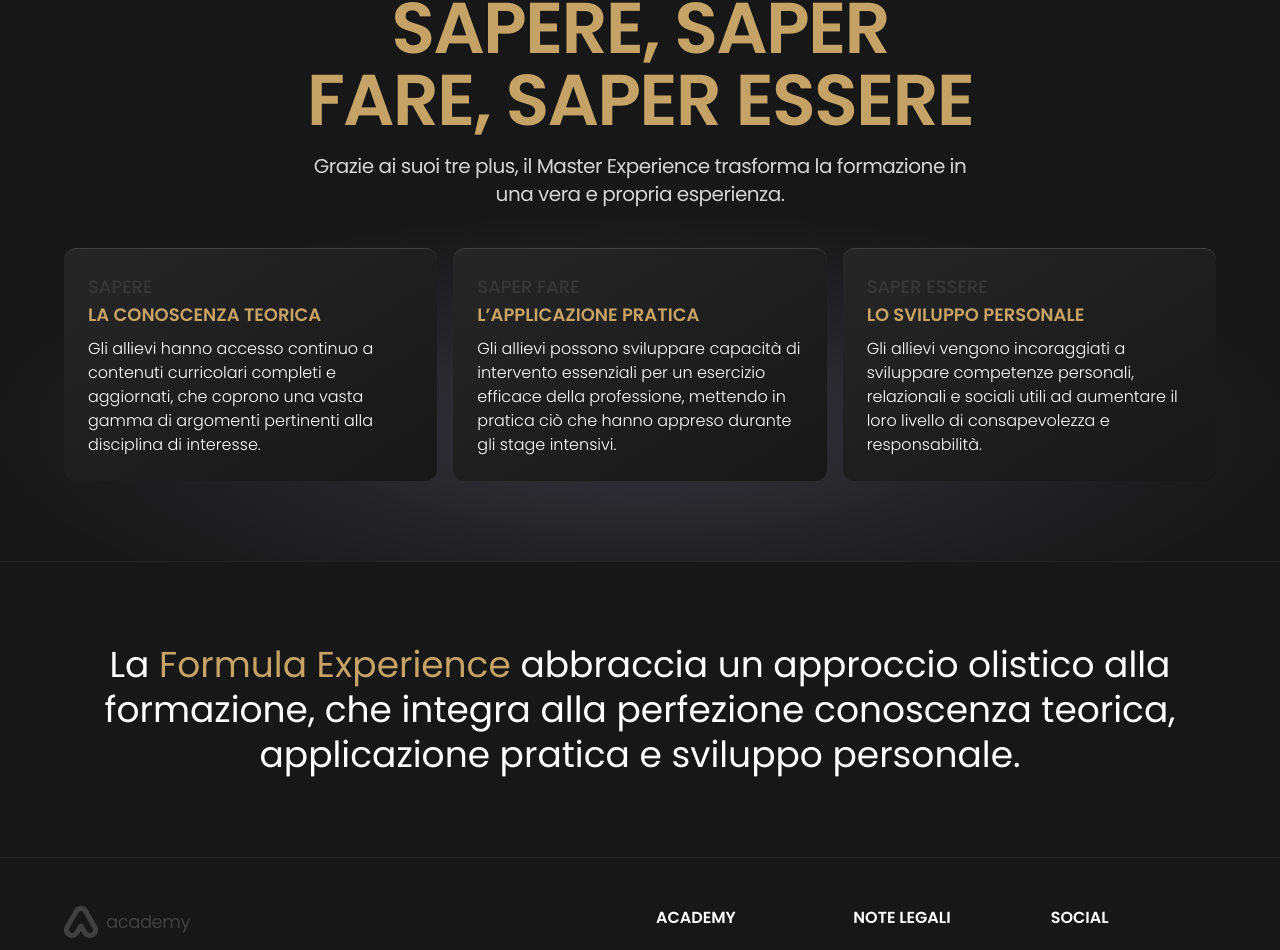
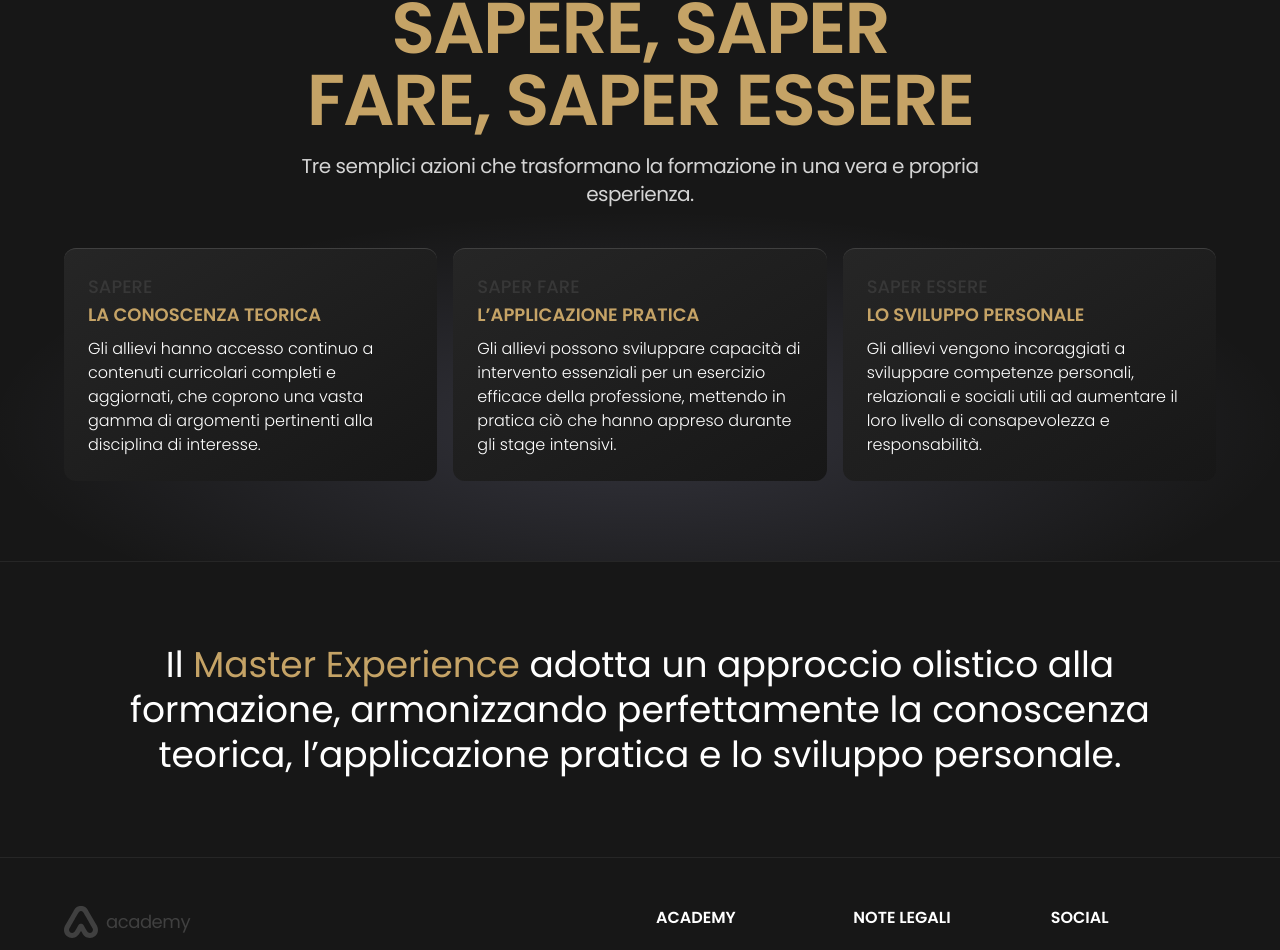
Before and after one commit to plasm/academy, a Nuxt app: page /corsi/master-experience in a window 1280 px wide. Shown: the part 1651-2601 px from the top of the page. Built offline with nearby package versions, Linux system fonts and the light colour scheme.

Commit message:
feat: pages

```diff
--- a/pages/corsi/master-experience.vue
+++ b/pages/corsi/master-experience.vue
@@ -79,7 +79,7 @@
     <ac-separator class="mb-8 mt-20" />
 
     <div class="gradient  pb-20">
-      <ac-heading description="Grazie ai suoi tre plus, il Master Experience trasforma la formazione in una vera e propria esperienza.">
+      <ac-heading description="Tre semplici azioni che trasformano la formazione in una vera e propria esperienza.">
         <template #title>
           <div class="leading-none ">
             <span class="text-gold">SAPERE, SAPER FARE, SAPER ESSERE</span>
@@ -130,7 +130,7 @@
 
     <div class="mx-auto max-w-6xl  px-4">
       <div class="my-10 text-center text-4xl leading-tight text-white">
-        La <span class="text-gold">Formula Experience</span> abbraccia un approccio olistico alla formazione, che integra alla perfezione conoscenza teorica, applicazione pratica e sviluppo personale.
+        Il <span class="text-gold">Master Experience</span> adotta un approccio olistico alla formazione, armonizzando perfettamente la conoscenza teorica, l’applicazione pratica e lo sviluppo personale.
       </div>
     </div>
   </div>
```
